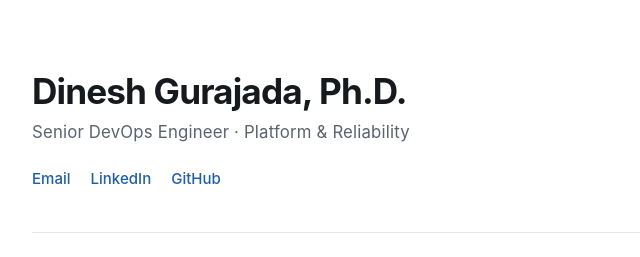
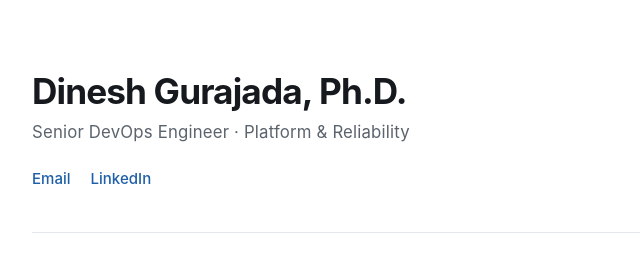
Before and after one commit to Dinesh94g/dinesh94g.github.io, a plain HTML site: page index.html in a window 1280 px wide. Shown: the top 257 px of the page, 252-892 px from the left. Drawn offline with Linux system fonts and the light colour scheme.

Commit message:
Update index.html

```diff
--- a/index.html
+++ b/index.html
@@ -146,7 +146,6 @@
   <nav class="links">
     <a href="mailto:dinesh94g@gmail.com" data-print="dinesh94g@gmail.com">Email</a>
     <a href="https://www.linkedin.com/in/dinesh-gurajada" rel="me noopener">LinkedIn</a>
-    <a href="https://github.com/Dinesh94g" rel="me noopener">GitHub</a>
   </nav>
 </header>
 
```
